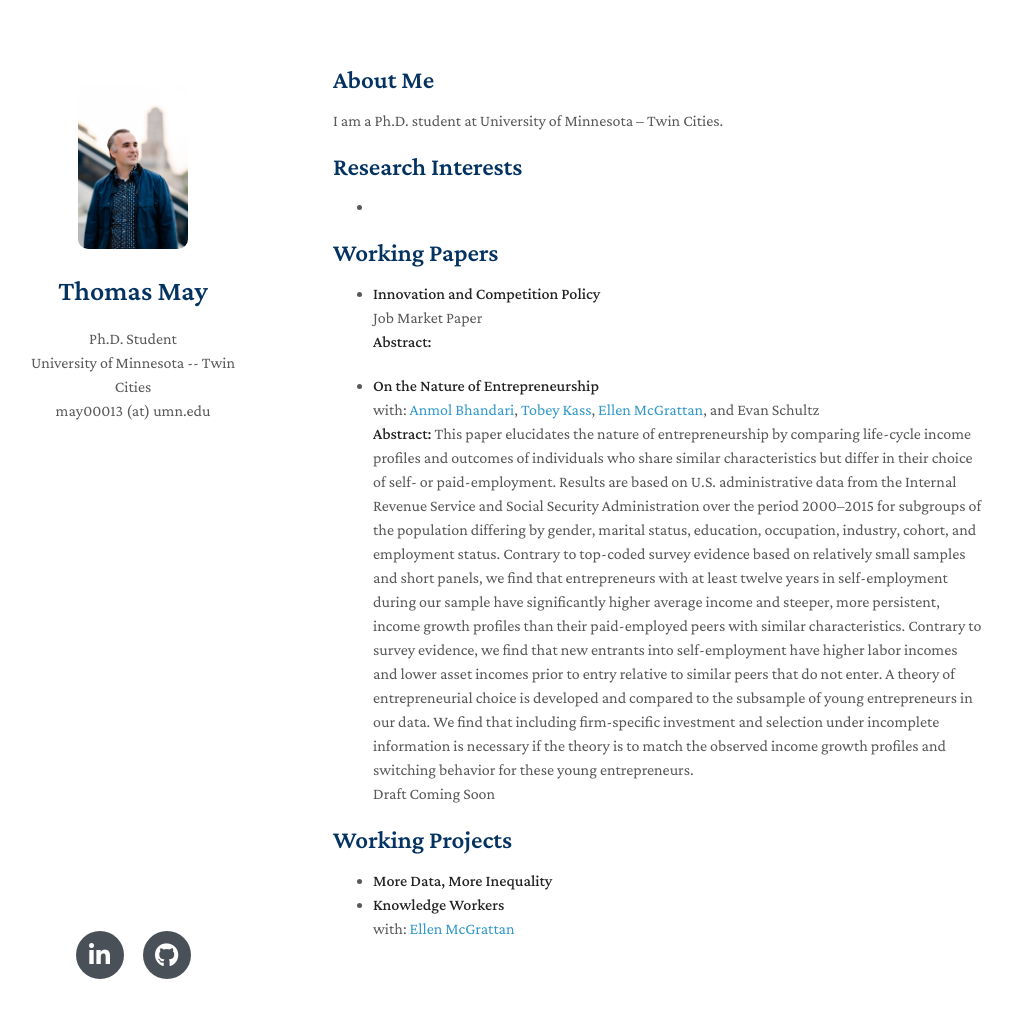
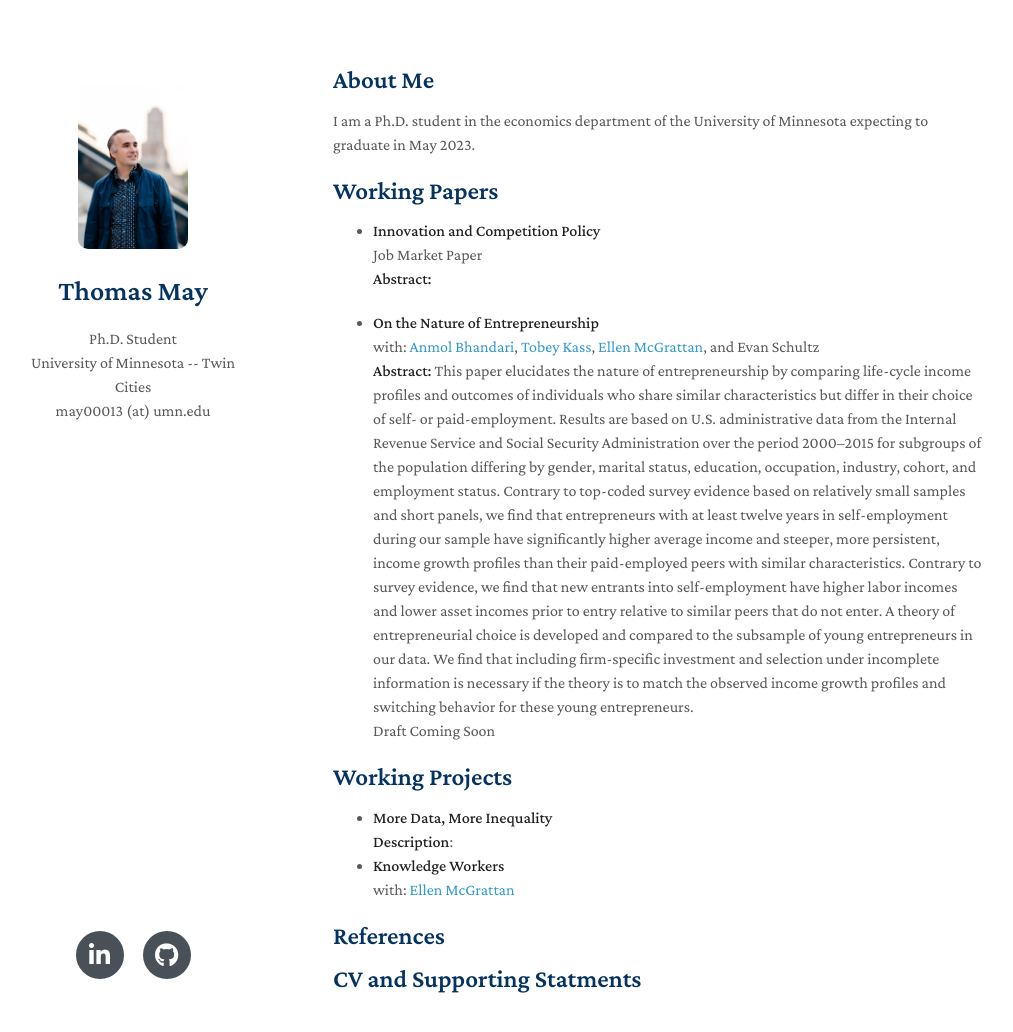
Before and after one commit to MayEcon/mayecon.github.io, a Jekyll site: the page built from index.md, in a window 1280 px wide and 1081 px high. Shown: the top 1032 px of the window, without its empty margins (137-1150 px from the left). Built offline with Jekyll 4.4.1, drawn with Linux system fonts in a browser that asks for light colours; nearby versions of some CDN libraries; a style sheet for code colours, icons or effects is not loaded; our own code applies the rules of GitHub Pages for plain Markdown files.

Commit message:
Update index.md

```diff
--- a/index.md
+++ b/index.md
@@ -4,11 +4,7 @@ layout: homepage
 
 ## About Me
 
-I am a Ph.D. student at University of Minnesota -- Twin Cities.
-
-## Research Interests
-
--
+I am a Ph.D. student in the economics department of the University of Minnesota expecting to graduate in May 2023.
 
 
 ## Working Papers
@@ -28,6 +24,12 @@ I am a Ph.D. student at University of Minnesota -- Twin Cities.
 
 ## Working Projects
 - **More Data, More Inequality**
+  <br>
+  **Description**:
 - **Knowledge Workers**
   <br>
   with: [Ellen McGrattan](http://users.econ.umn.edu/~erm/)
+
+## References
+
+## CV and Supporting Statments
```
